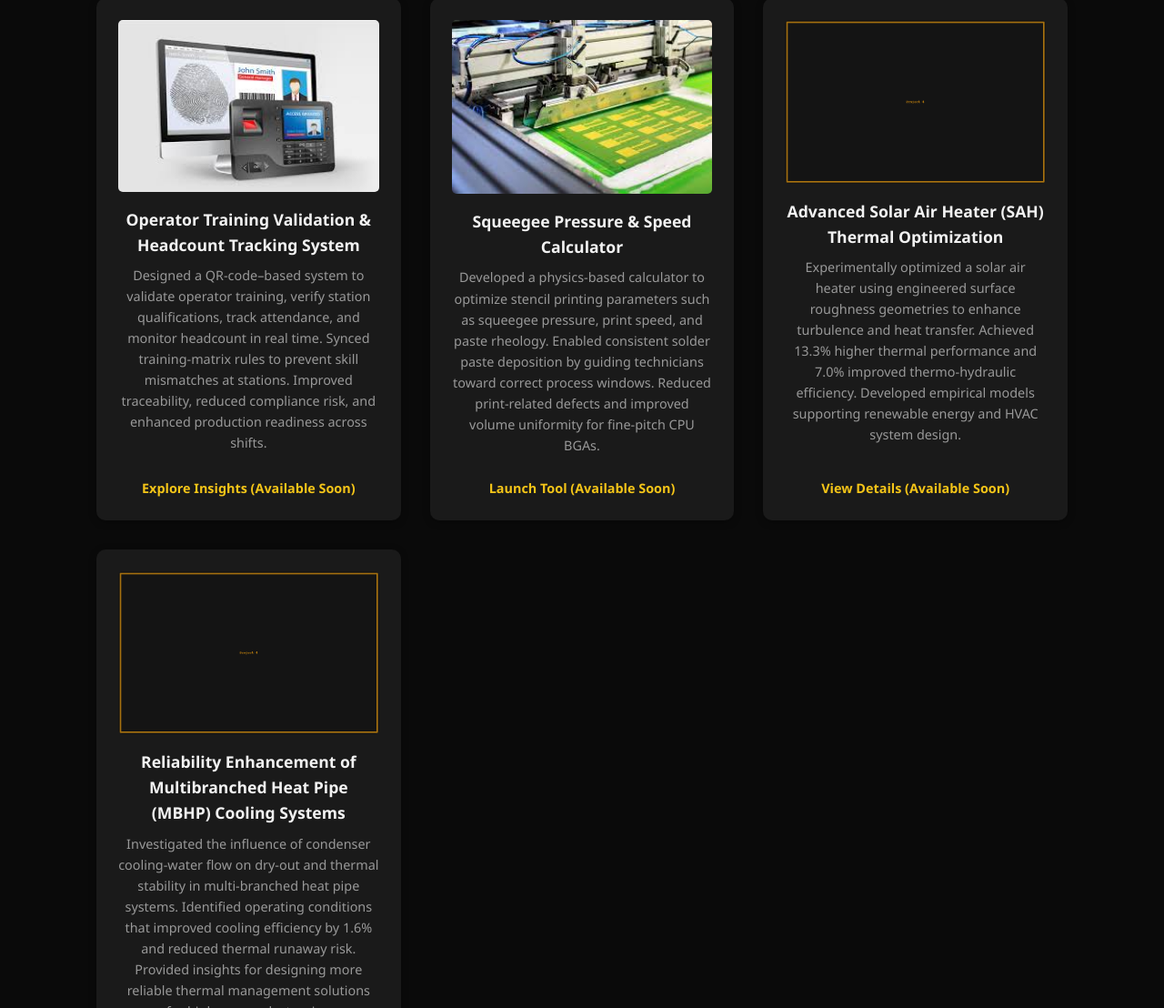
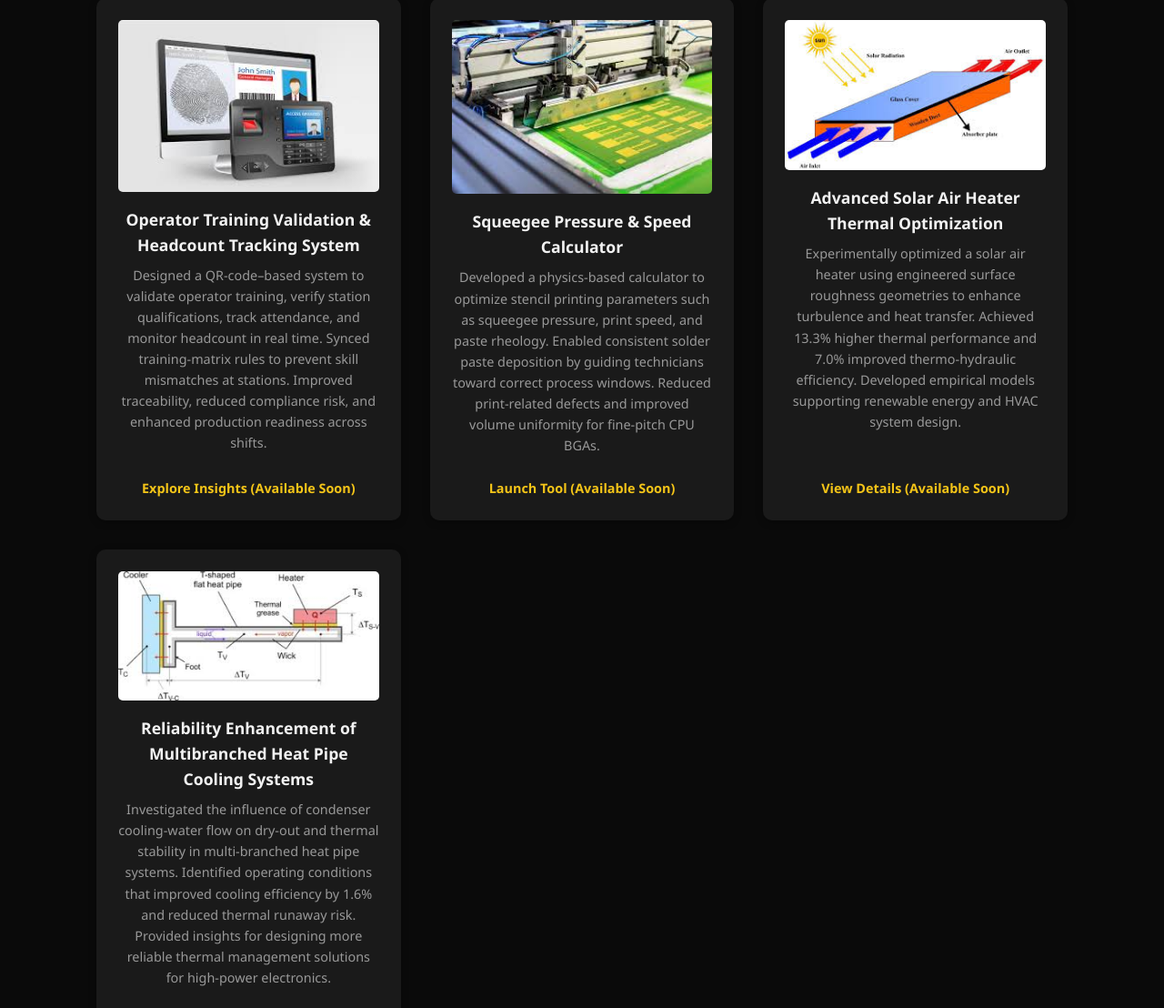
Before and after one commit to akshpatel1612/Portfolio, a plain HTML site: page index.html in a window 1280 px wide. Shown: the part 5434-6542 px from the top of the page at 91% size. Drawn offline with Linux system fonts and the light colour scheme.

Commit message:
last images added

```diff
--- a/index.html
+++ b/index.html
@@ -300,16 +300,16 @@
             <a href="#home" class="link">Launch Tool (Available Soon)</a>
           </div>
           <div class="project-card">
-            <img src="assets/project4.png" alt="Advanced Solar Air Heater Thermal Optimization" />
-            <h3>Advanced Solar Air Heater (SAH) Thermal Optimization</h3>
+            <img src="assets/SAH.jpeg" alt="Advanced Solar Air Heater Thermal Optimization" />
+            <h3>Advanced Solar Air Heater Thermal Optimization</h3>
             <p>
               Experimentally optimized a solar air heater using engineered surface roughness geometries to enhance turbulence and heat transfer. Achieved 13.3% higher thermal performance and 7.0% improved thermo-hydraulic efficiency. Developed empirical models supporting renewable energy and HVAC system design.
             </p>
             <a href="#home" class="link">View Details (Available Soon)</a>
           </div>
           <div class="project-card">
-            <img src="assets/project4.png" alt="Reliability Enhancement of Multibranched Heat Pipe Cooling Systems" />
-            <h3>Reliability Enhancement of Multibranched Heat Pipe (MBHP) Cooling Systems</h3>
+            <img src="assets/MBHP.jpeg" alt="Reliability Enhancement of Multibranched Heat Pipe Cooling Systems" />
+            <h3>Reliability Enhancement of Multibranched Heat Pipe Cooling Systems</h3>
             <p>
               Investigated the influence of condenser cooling-water flow on dry-out and thermal stability in multi-branched heat pipe systems. Identified operating conditions that improved cooling efficiency by 1.6% and reduced thermal runaway risk. Provided insights for designing more reliable thermal management solutions for high-power electronics.
             </p>
```
